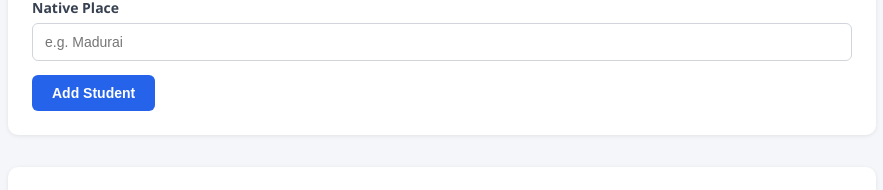
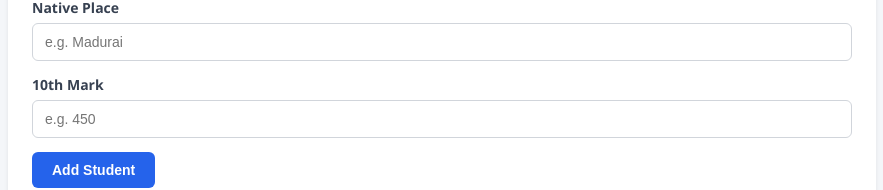
Before and after one commit to HARIHARANJAYARAJ/devops-frontend, a React (Create React App) app: page / in a window 1280 px wide. Shown: the part 940-1130 px from the top of the page, without its empty margins (198-1081 px from the left). Built offline with nearby package versions, Linux system fonts and the light colour scheme; no server answers.

Commit message:
Add native place to frontend

```diff
--- a/src/components/StudentForm.js
+++ b/src/components/StudentForm.js
@@ -11,6 +11,7 @@ const emptyForm = {
   address: "",
   city: "",
   nativeplace: "",
+  tenth_mark: "",
 };
 
 export default function StudentForm({
@@ -186,6 +187,18 @@ export default function StudentForm({
     placeholder="e.g. Madurai"
   />
 </div>
+<div className="form-row">
+  <label>10th Mark</label>
+  <input
+    type="number"
+    name="tenth_mark"
+    value={form.tenth_mark || ""}
+    onChange={handleChange}
+    placeholder="e.g. 450"
+    min="0"
+    max="500"
+  />
+</div>
 
       <div className="form-actions">
         <button type="submit">
--- a/src/components/StudentList.js
+++ b/src/components/StudentList.js
@@ -18,7 +18,9 @@ export default function StudentList({ students, onEdit, onDelete }) {
             <th>Year</th>
             <th>City</th>
             <th>nativepalce</th>
+            <th>10th Mark</th>
             <th>Actions</th>
+
 
           </tr>
         </thead>
@@ -34,6 +36,7 @@ export default function StudentList({ students, onEdit, onDelete }) {
               <td>{s.year}</td>
               <td>{s.city || "-"}</td>
               <td>{s.nativeplace || "-"}</td>
+              <td>{s.tenth_mark ?? "-"}</td>
 
               <td className="actions">
                 <button onClick={() => onEdit(s)}>
```
